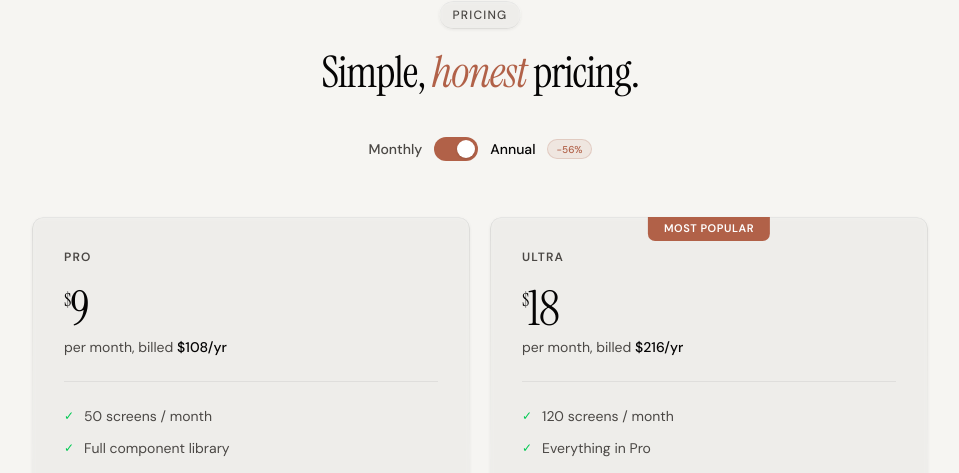
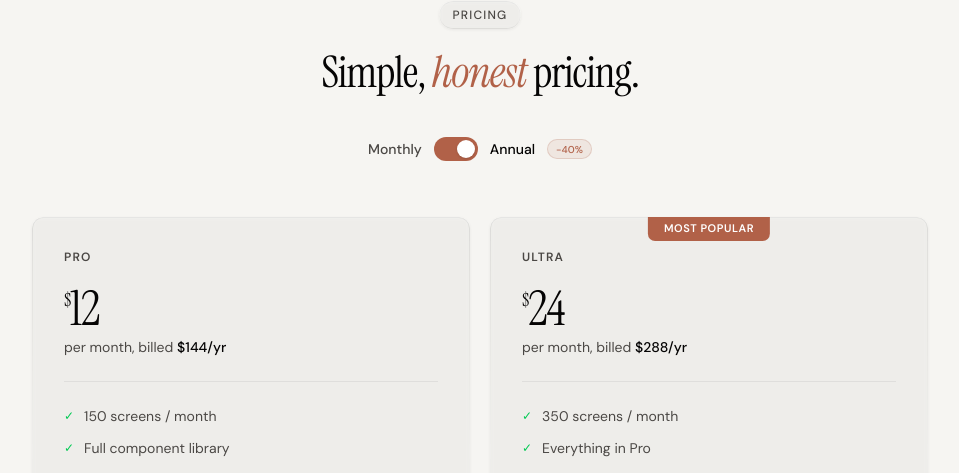
Before and after one commit to nirmalparmar/wirefraime, a Next.js app: page / in a window 1280 px wide. Shown: the part 6960-7433 px from the top of the page, without its empty margins (160-1119 px from the left). Built offline with nearby package versions, Linux system fonts and the light colour scheme; no server answers.

Commit message:
updated pricing

```diff
--- a/components/landing/pricing.tsx
+++ b/components/landing/pricing.tsx
@@ -7,7 +7,7 @@ import { Button } from "@/components/ui/button";
 import { Badge } from "@/components/ui/badge";
 import { SectionHeading } from "./section-heading";
 
-const ANNUAL_DISCOUNT = 56;
+const ANNUAL_DISCOUNT = 40;
 
 const PLANS = [
   {
@@ -15,8 +15,9 @@ const PLANS = [
     slug: "pro" as const,
     priceMonthly: 20,
     featured: false,
+    screens: 150,
     features: [
-      "50 screens / month",
+      "150 screens / month",
       "Full component library",
       "HTML & Next.js export",
       "PNG export per screen",
@@ -31,8 +32,9 @@ const PLANS = [
     slug: "ultra" as const,
     priceMonthly: 40,
     featured: true,
+    screens: 350,
     features: [
-      "120 screens / month",
+      "350 screens / month",
       "Everything in Pro",
       "Advanced AI models",
       "Custom design systems",
```
